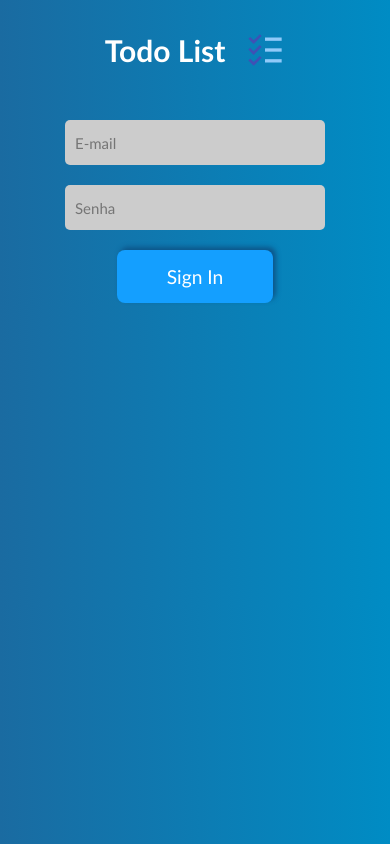
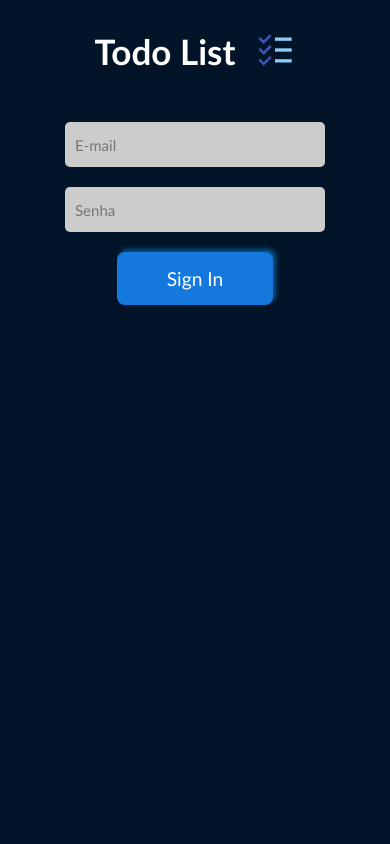
Before and after one commit to Mathluiz23/todolist, a React (Create React App) app: page / in a window 390 px wide. Built offline with nearby package versions, Linux system fonts and the light colour scheme.

Commit message:
:recycle: refactor: function save localstorage, implementing if null logic

```diff
--- a/src/Pages/TodoList.jsx
+++ b/src/Pages/TodoList.jsx
@@ -11,7 +11,8 @@ export default function TodoList() {
   console.log(task)
 
   useEffect(() => {
-      setTodos(tasksLocalStorage);
+      const storage = tasksLocalStorage === null ? [] : tasksLocalStorage;
+      setTodos(storage);
   }, [])
 
   function addTodo(todo) {
@@ -53,7 +54,7 @@ export default function TodoList() {
 
   return (
     <>
-      <h1>What is your plan for today?</h1>
+      <h1 className="plan-tasks">What is your plan for today?</h1>
       <div>
       <TodoForm onSubmit={addTodo} />
       <Todo
--- a/src/css/App.css
+++ b/src/css/App.css
@@ -6,11 +6,7 @@
 }
 
 body {
-  background: linear-gradient(
-    90deg,
-    rgb(26, 107, 161) 0%,
-    rgb(0, 140, 196) 100%
-  );
+ background-color:  rgb(2, 20, 40);
 }
 
 .todo-app {
@@ -33,7 +29,7 @@ body {
 h1 {
   display: flex;
   justify-content: center;
-  margin: 32px 0;
+  margin: 30px 0;
   color: #fff;
   font-size: 35px;
 }
@@ -45,19 +41,21 @@ h1 {
 
 .todo-form {
   display: flex;
-  width: 80%;
+  width: 70%;
   margin: auto;
+  margin-top: 30px;
   margin-bottom: 30px;
   /* border: solid yellow; */
 }
 
 .todo-input {
-  /* padding: 20px 32px 18px 16px; */
   height: 55px;
   width: 70%;
+  min-width: 220px;
   border-radius: 5px;
-  border: 2px solid rgb(16, 122, 48);
   outline: none;
+  border-style:inset;
+  border-color: rgb(20, 120, 220);
   background: transparent;
   color: #fff;
   font-size: 16px;
@@ -70,19 +68,15 @@ h1 {
 }
 
 .todo-button {
-  margin-left: 28px;
+  margin: 8px;
   height: 55px;
   width: 15%;
-  min-width: 50px;
+  min-width: 100px;
   border: none;
   border-radius: 5px;
   cursor: pointer;
   outline: none;
-  background: linear-gradient(
-    90deg,
-    rgb(16, 122, 48) 0%,
-    rgb(9, 129, 19) 100%
-  );
+  background-color: rgb(20, 120, 220);
   color: #fff;
   font-size: 15px;
   text-transform: capitalize;
@@ -183,40 +177,36 @@ h1 {
   color: #fff;
 }
 
-/* Adicionando responsividade */
+.plan-tasks {
+  display: flex;
+  justify-content: center;
+  text-align: center;
+  margin: auto;
+  margin-top: 40px;
+  width: 90%;
+}
 
+/* Responsividade */
 @media screen and
-(min-width: 100px) and
-(max-width: 800px) {
+(min-width: 200px) and
+(max-width: 580px) {
 
-  body {
-    /* background-image: url(../todo.jpg); */
-    background-size: 100% 100%;
+  .plan-tasks {
+    display: flex;
+    justify-content: center;
+    text-align: center;
+    margin: auto;
+    margin-top: 40px;
+    font-size: 30px;
+    width: 90%;
   }
 
-
-h1 {
-  margin: 32px 0;
-  color: #fff;
-  font-size: 30px;
-}
-
-.todo-button {
-  margin-left: 15px;
-  height: 55px;
-  width: 20%;
-  min-width: 50px;
-  border: none;
-  border-radius: 5px;
-  cursor: pointer;
-  outline: none;
-  background: linear-gradient(
-    90deg,
-    rgb(16, 122, 48) 0%,
-    rgb(9, 129, 19) 100%
-  );
-  color: #fff;
-  font-size: 12px;
-  text-transform: capitalize;
+  .todo-form {
+    display: flex;
+    width: 90%;
+    margin: auto;
+    margin-top: 30px;
+    margin-bottom: 30px;
+    /* border: solid yellow; */
   }
 }
--- a/src/css/LoginStyle.css
+++ b/src/css/LoginStyle.css
@@ -6,11 +6,8 @@
   }
 
 body {
-    /* background-image: url(../todo.jpg); */
-
-    background-size: 100%;
-    height: 100%;
-  }
+  background-color:  rgb(2, 20, 40);
+}
 
 .input-login {
     display: flex;
@@ -45,7 +42,7 @@ body {
 .button-entrar {
     display: flex;
     justify-content: center;
-    background-color:  #149fff;
+    background-color:  rgb(20, 120, 220);
     border: none;
     border-radius: 8px;
     color: white;
```
